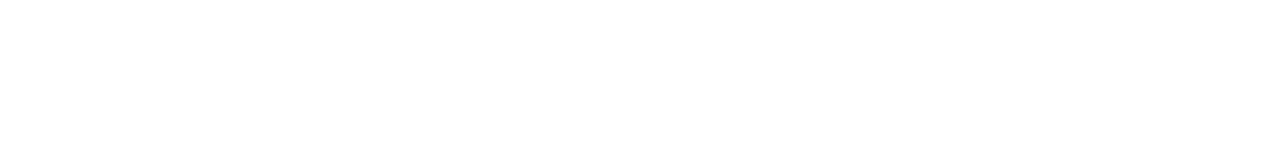
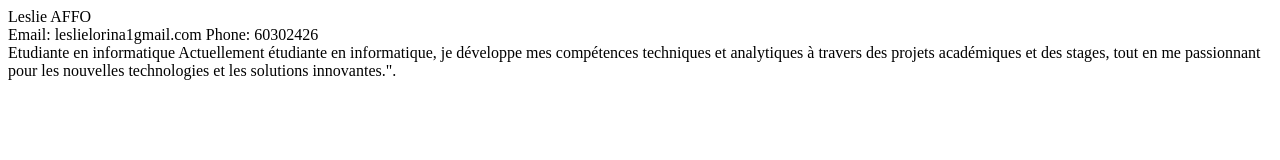
Before and after one commit to Les30Lie/mon-cv, a plain HTML site: page index.html in a window 1280 px wide. Drawn offline with Linux system fonts and the light colour scheme.

Commit message:
mise en place de la section description

```diff
--- a/index.html
+++ b/index.html
@@ -6,6 +6,27 @@
     <title>Document</title>
 </head>
 <body>
+    <div class="container">
+        <div class="header">
+            <div class="full-name">
+              <span class="first-name">Leslie</span>
+              <span class="last-name">AFFO</span>
+            </div>
+            <div class="contact-info">
+              <span class="email">Email: </span>
+              <span class="email-val">leslielorina1gmail.com</span>
+              <span class="separator"></span>
+              <span class="phone">Phone: </span>
+              <span class="phone-val">60302426</span>
+            </div>
 
+            <div class="about">
+              <span class="position">Etudiante en informatique </span>
+              <span class="desc">
+                  Actuellement étudiante en informatique, je développe mes compétences techniques et analytiques à travers des projets académiques et des stages, tout en me passionnant pour les nouvelles technologies et les solutions innovantes.".
+              </span>
+            </div>
+          </div>
+    </div>
 </body>
 </html>
```
